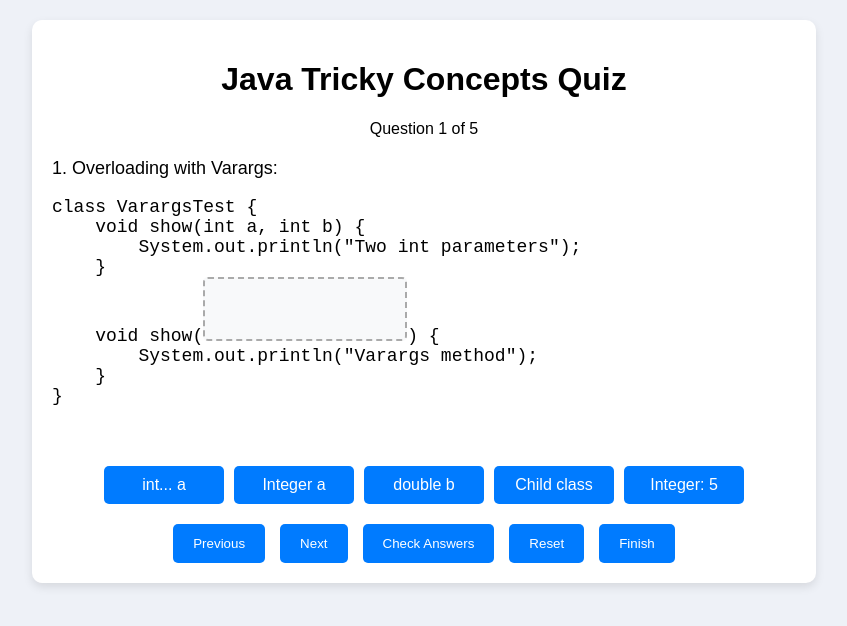
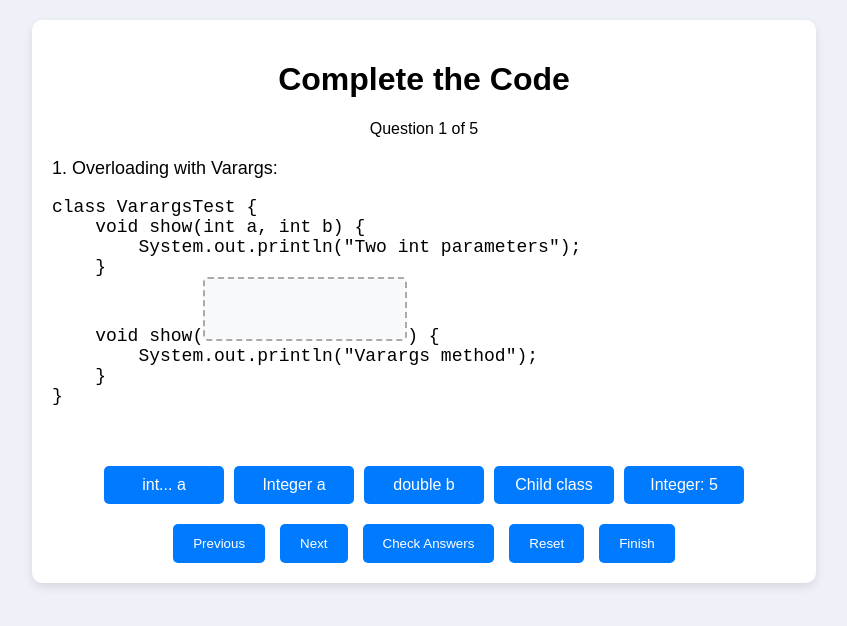
Before and after one commit to Bhavathariniya/Learn-Hive-Module-1, a plain HTML site: page Part3.html in a window 1280 px wide. Shown: the whole page, without its empty margins (216-1063 px from the left). Drawn offline with Linux system fonts and the light colour scheme.

Commit message:
Update Part3.html

```diff
--- a/Part3.html
+++ b/Part3.html
@@ -111,7 +111,7 @@
 </head>
 <body>
     <div class="quiz-container">
-        <h1>Java Tricky Concepts Quiz</h1>
+        <h1>Complete the Code</h1>
         <div class="progress-indicator">Question <span id="question-number">1</span> of 5</div>
 
         <div class="questions-container">
```
